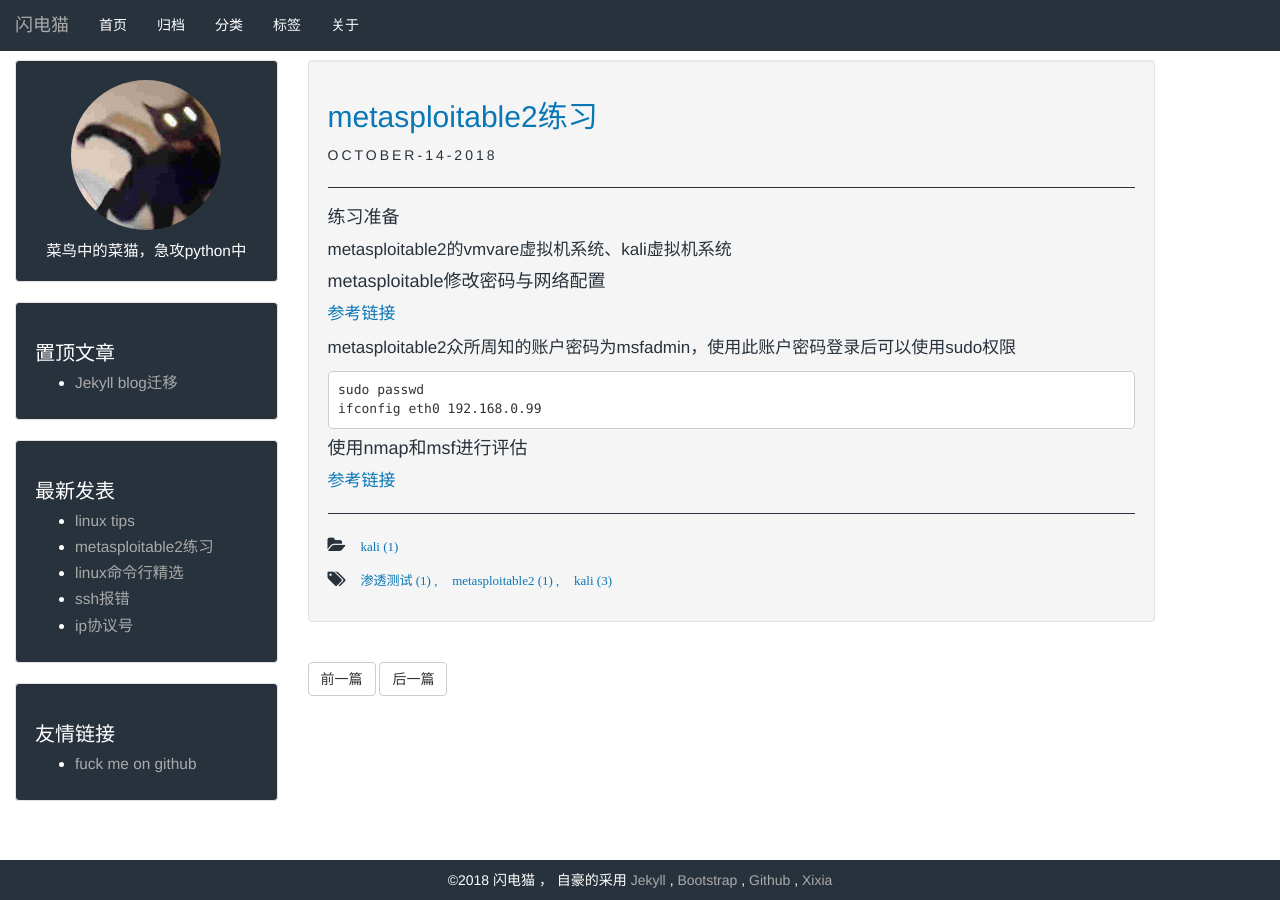
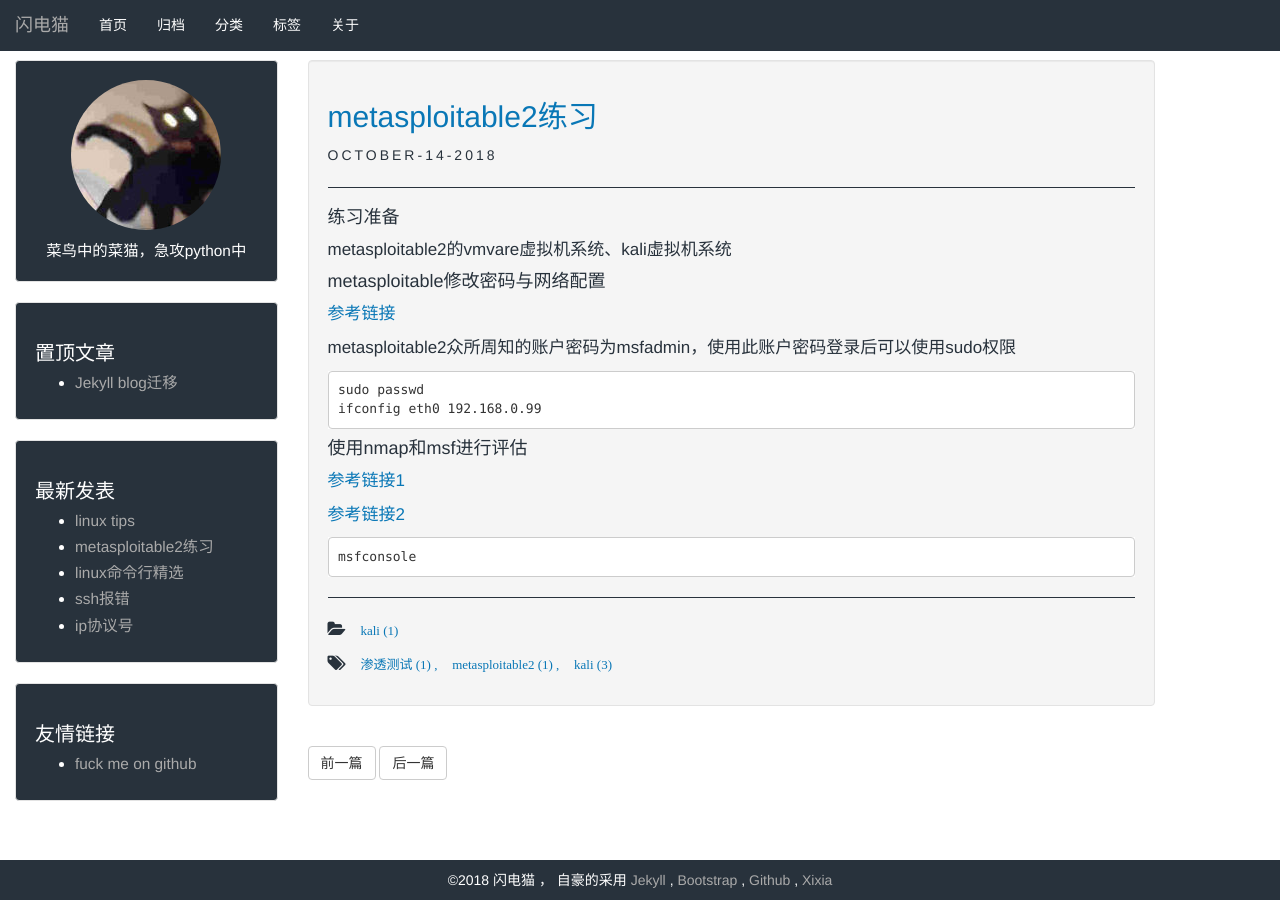
Before and after one commit to qfdmx/qfdmx.github.io, a Jekyll site: the page built from _posts/2018/2018-10-22-metasploitable.markdown, in a window 1280 px wide. Built offline with Jekyll 4.4.1, drawn with Linux system fonts in a browser that asks for light colours.

Commit message:
msfconsole

```diff
--- a/_posts/2018/2018-10-22-metasploitable.markdown
+++ b/_posts/2018/2018-10-22-metasploitable.markdown
@@ -23,4 +23,8 @@ metasploitable2众所周知的账户密码为msfadmin，使用此账户密码登
 
 #### 使用nmap和msf进行评估
 
-[参考链接](https://www.cnblogs.com/yuleitest/articles/8393202.html)
+[参考链接1](https://www.cnblogs.com/yuleitest/articles/8393202.html)
+
+[参考链接2](http://www.freebuf.com/articles/system/34571.html)
+
+	msfconsole
```
